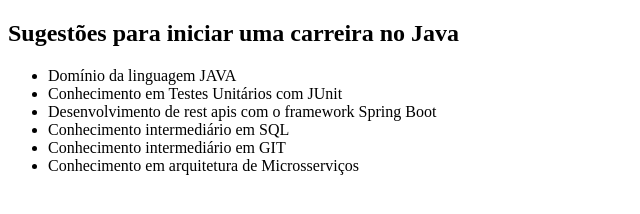
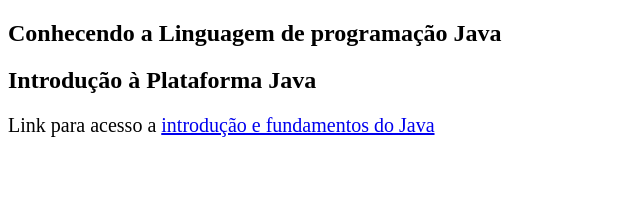
Before and after one commit to cledilson-devcode/dio-desafio-github-primeiro-repositorio, a plain HTML site: page Introdução ao Git e ao GitGub/index.html in a window 1280 px wide. Shown: the whole page, without its empty margins (0-640 px from the left). Drawn offline with Linux system fonts and the light colour scheme.

Commit message:
Diversificando através dos estudos

```diff
--- a/Introdução ao Git e ao GitGub/index.html
+++ b/Introdução ao Git e ao GitGub/index.html
@@ -1,25 +1,33 @@
 <!DOCTYPE html>
 <html lang="pt-br">
+
 <head>
     <meta charset="UTF-8">
     <meta http-equiv="X-UA-Compatible" content="IE=edge">
     <meta name="viewport" content="width=device-width, initial-scale=1.0">
     <title>Introdução ao Git/GitHub</title>
+
+    <style>
+        p{
+            font-size: 20px;
+        }
+        table,
+        th,
+        td {
+            border: 1px solid black;
+            font-size: 20px;
+        }
+    </style>
 </head>
+
 <body>
 
     <main>
         <section>
             <div>
-                <h1>Sugestões para iniciar uma carreira no Java</h1>
-                <ul>
-                    <li>Domínio da linguagem JAVA</li>
-                    <li>Conhecimento em Testes Unitários com JUnit</li>
-                    <li>Desenvolvimento de rest apis com o framework Spring Boot</li>
-                    <li>Conhecimento intermediário em SQL</li>
-                    <li>Conhecimento intermediário em GIT</li>
-                    <li>Conhecimento em arquitetura de Microsserviços</li>
-                </ul>
+                <h1>Conhecendo a Linguagem de programação Java</h1>
+                <h2>Introdução à Plataforma Java</h2>
+                <p>Link para acesso a  <a href="https://glysns.gitbook.io/java-basico">introdução e fundamentos do Java</a></p>
             </div>
         </section>
     </main>
@@ -29,4 +37,5 @@
     </footer>
 
 </body>
+
 </html>
```
